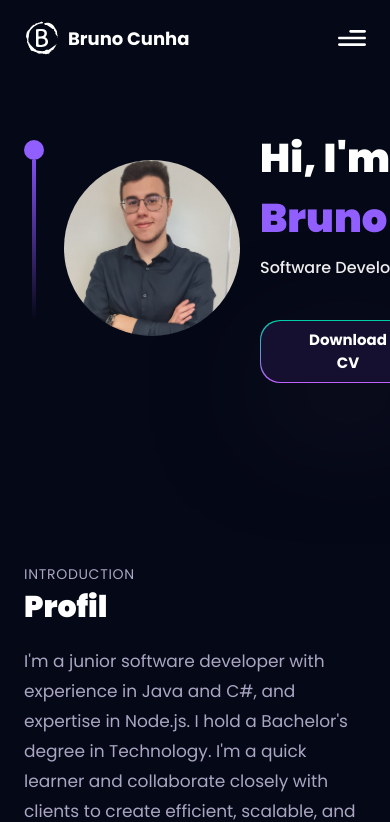
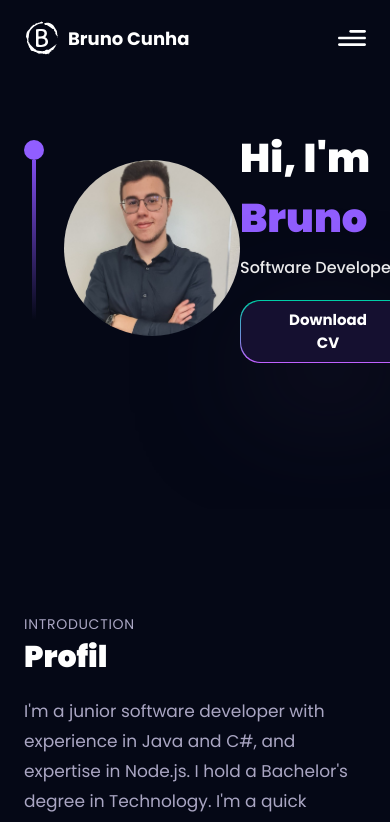
Before and after one commit to brdacostac/portfolio, a React (Vite) app: page / in a window 390 px wide. Shown: the top 822 px of the page. Built offline with nearby package versions, Linux system fonts and the light colour scheme.

Commit message:
fix: responsive hero avatar

```diff
--- a/src/components/Hero.jsx
+++ b/src/components/Hero.jsx
@@ -3,7 +3,7 @@ import Avatar from "/avatar/avatar.jpg";
 
 const Hero = () => {
   return (
-    <section className={`relative w-full h-[500px] mx-auto`}>
+    <section className={`relative w-full h-[550px] mx-auto`}>
       <div
         className={`absolute inset-0 top-[120px]
            max-w-7xl mx-auto ${styles.paddingX} flex flex-row items-start gap-5`}
@@ -12,6 +12,7 @@ const Hero = () => {
           <div className='w-5 h-5 rounded-full bg-[#915EFF]' />
           <div className='w-1 sm:h-80 h-40 violet-gradient' />
         </div>
+        <div className="xs:flex-col flex-row flex">
           <img className="w-44 h-44 rounded-full mt-10"
             src={Avatar} alt="ProfilePic">
           </img>
@@ -25,12 +26,13 @@ const Hero = () => {
             <StyledButton title='Download CV' onClick={() => console.log("Download")}/>
           </div>
         </div>
+      </div>
     </section>
   )
 }
 
 const StyledButton = ({ title, onClick }) => (
-  <button className='xs:w-[150px] w-full green-pink-gradient p-[1px] rounded-[20px] shadow-card mt-10'
+  <button className=' green-pink-gradient p-[1px] rounded-[20px] shadow-card mt-5'
     onClick={onClick}>
       <div
         options={{
```
Lines whose indentation alone changed are shown as unchanged.
